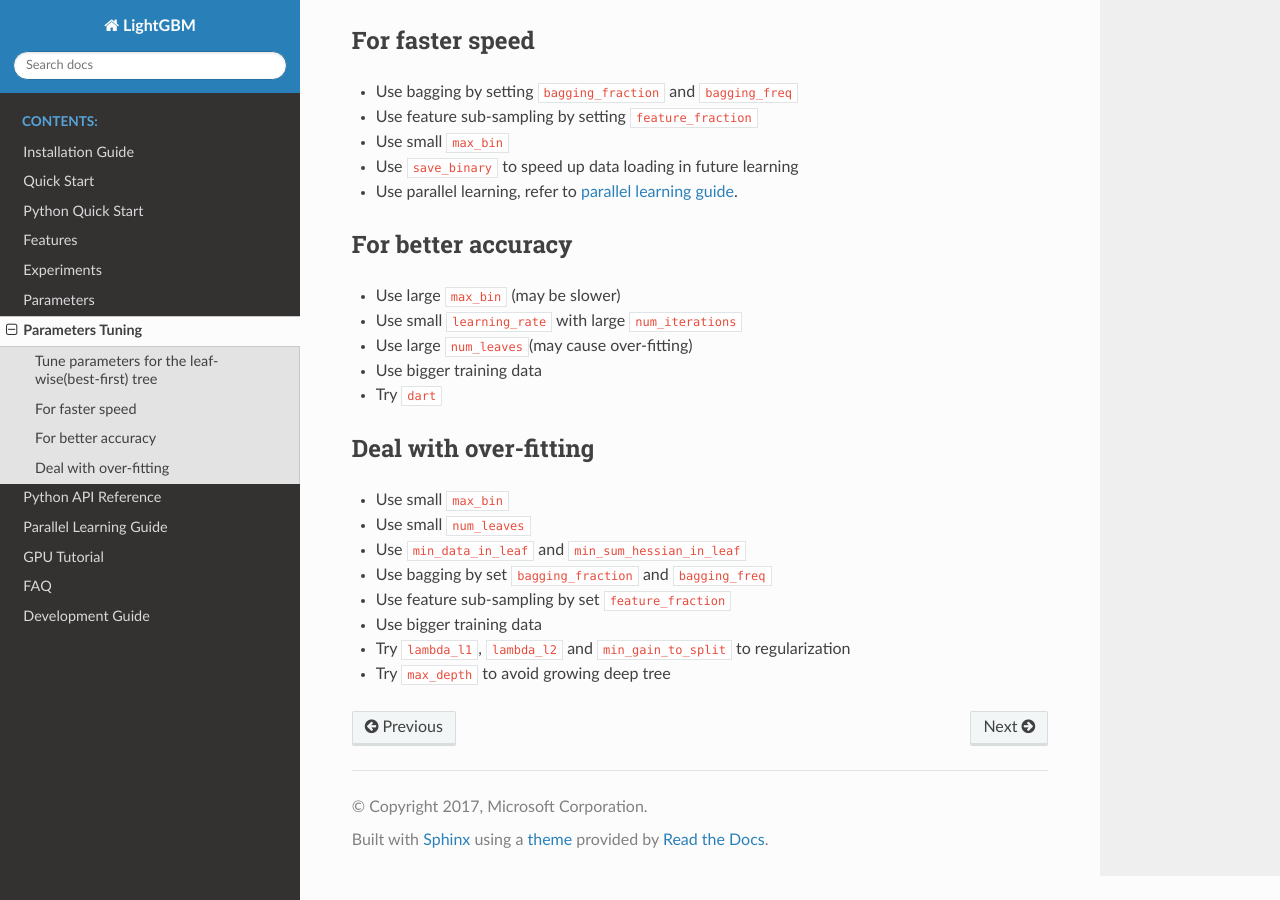
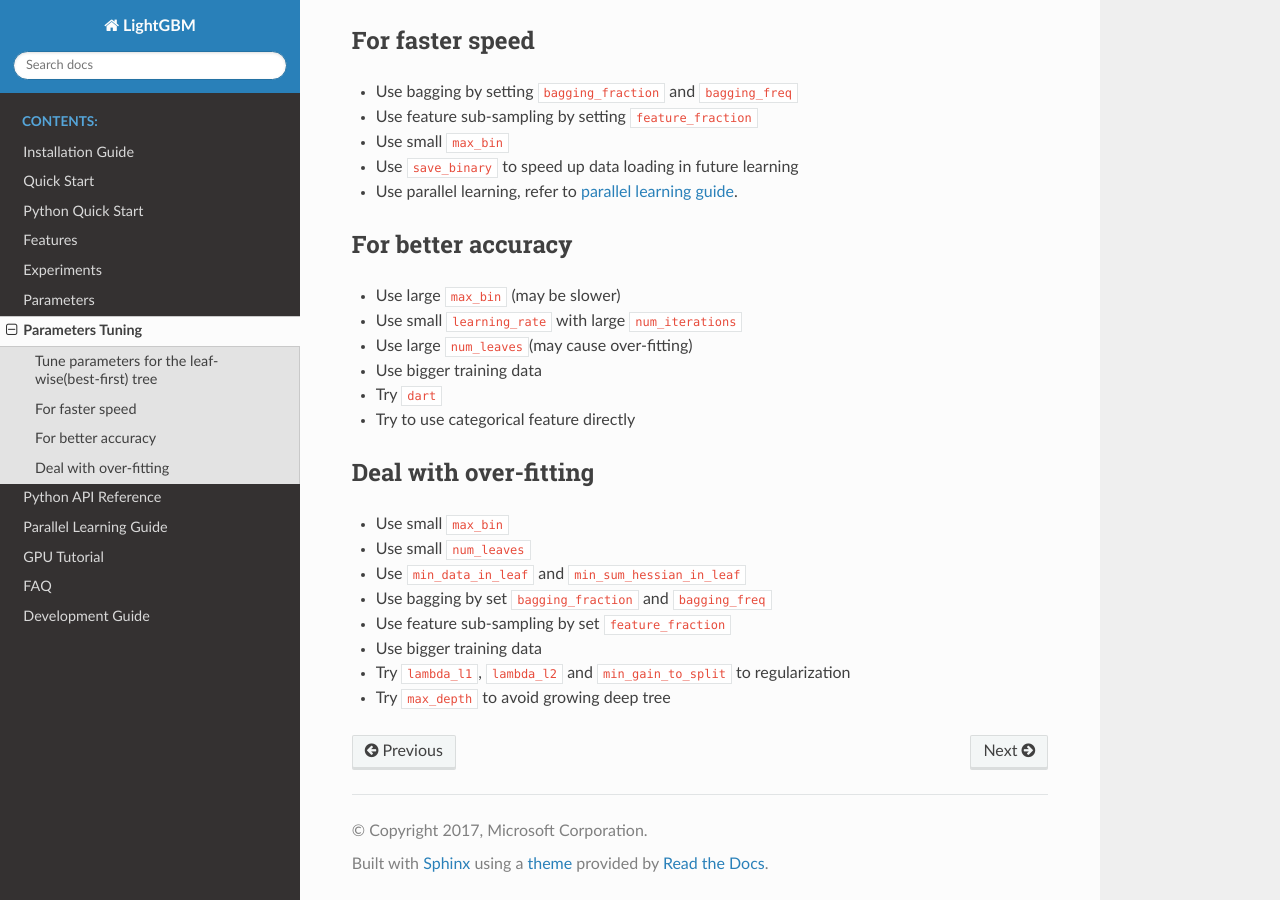
Before and after one commit to microsoft/LightGBM, a Sphinx documentation site: the page built from docs/Parameters-tuning.md, in a window 1280 px wide and 900 px high, scrolled down 874 px. Built offline with Sphinx 7.4.7 and the Read the Docs theme 2.0.0, drawn with Linux system fonts in a browser that asks for light colours.

Commit message:
Update Parameters-tuning.md

````diff
--- a/docs/Parameters-tuning.md
+++ b/docs/Parameters-tuning.md
@@ -34,6 +34,7 @@ To get good results using a leaf-wise tree, these are some important parameters:
 * Use large ```num_leaves```(may cause over-fitting)
 * Use bigger training data
 * Try ```dart```
+* Try to use categorical feature directly
 
 ## Deal with over-fitting
 
````
